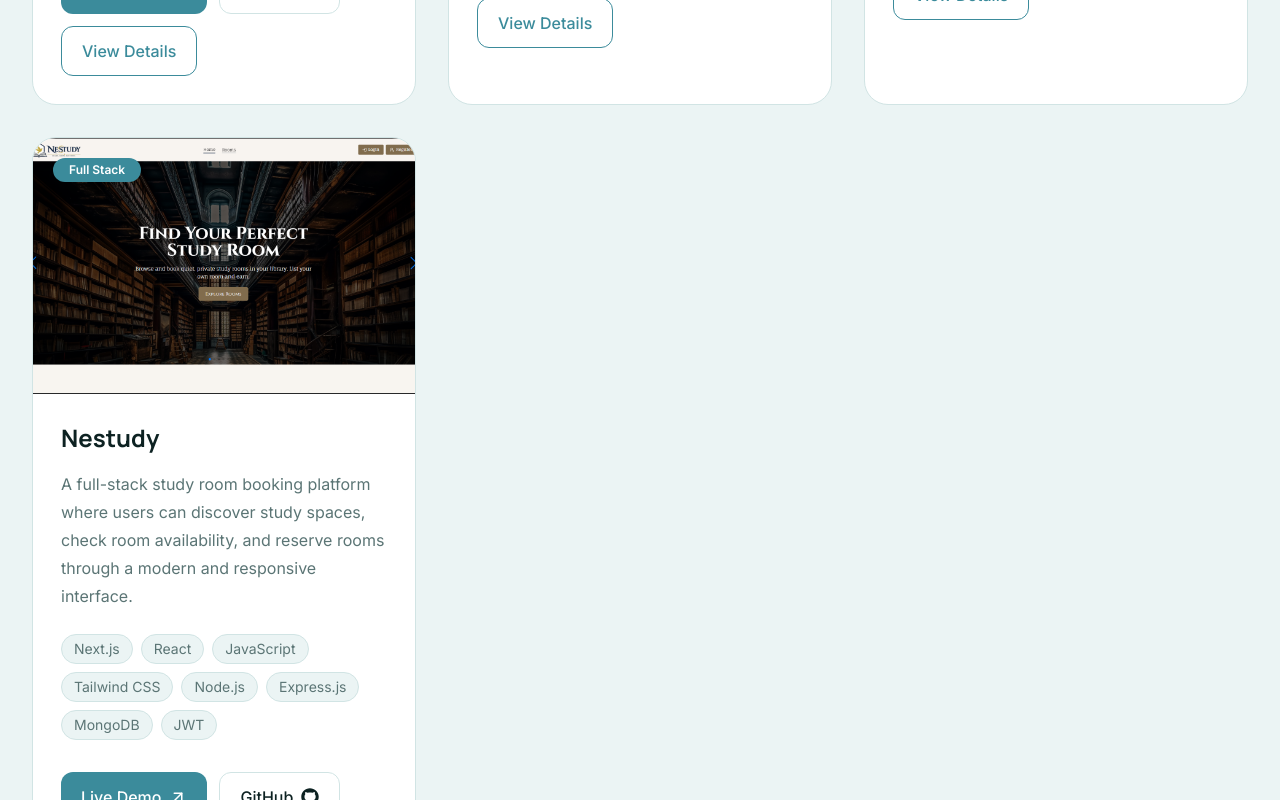
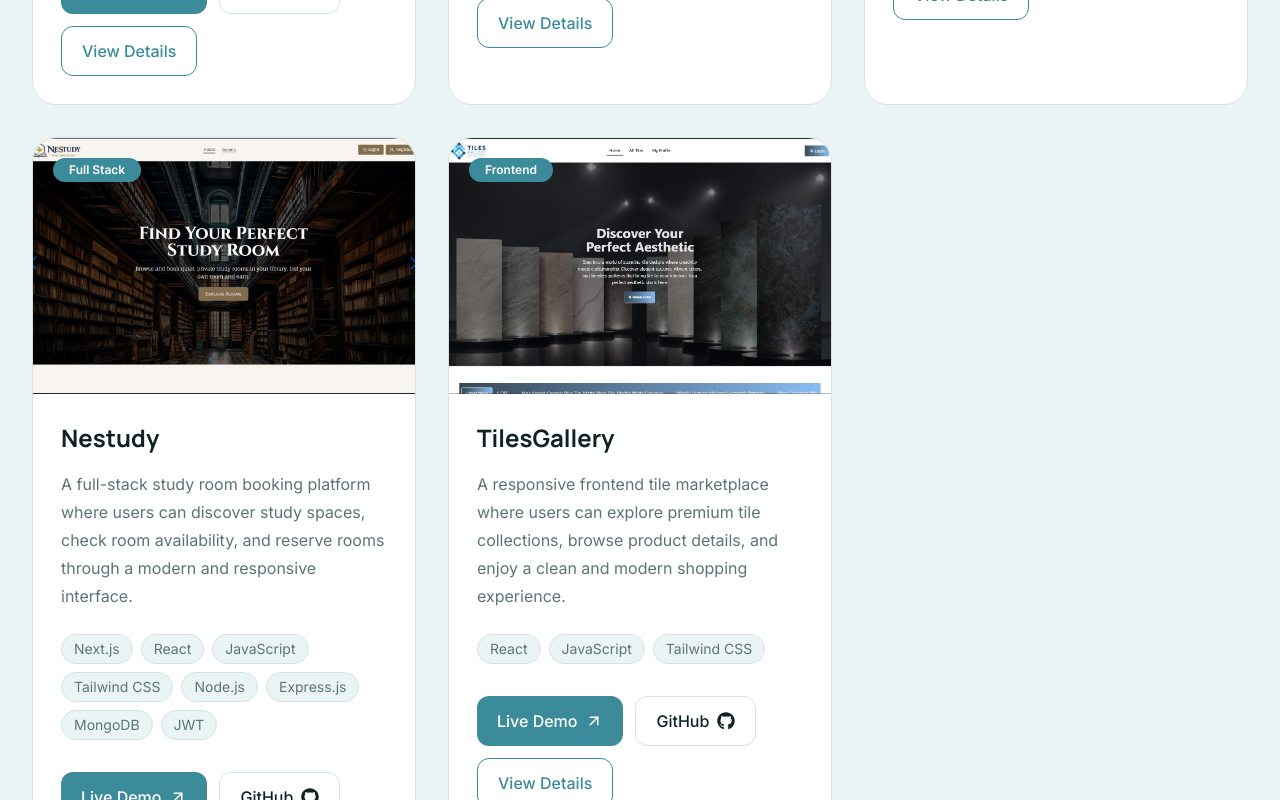
Before and after one commit to sanjana-moon/my-portfolio, a Next.js app: page /project in a window 1280 px wide. Shown: the part 1020-1820 px from the top of the page. Built offline with nearby package versions, Linux system fonts and the light colour scheme.

Commit message:
project updated

```diff
--- a/src/components/project/ProjectDetails.tsx
+++ b/src/components/project/ProjectDetails.tsx
@@ -74,6 +74,7 @@ export default function ProjectDetails({
               Frontend
             </Link>
 
+            {project.backend && (
               <Link
                 href={project.backend}
                 target="_blank"
@@ -85,6 +86,7 @@ export default function ProjectDetails({
                 />
                 Backend
               </Link>
+            )}
           </div>
         </div>
 
--- a/src/data/projects.ts
+++ b/src/data/projects.ts
@@ -4,12 +4,9 @@ const projects = [
     slug: "skillforge-ai",
     title: "SkillForge AI",
     featured: true,
-
     description:
       "An AI-powered online learning platform where students can enroll in courses, watch lessons, and receive instant guidance from an AI mentor. Instructors can create and manage courses through a dedicated dashboard.",
-
     image: "/images/SkillForge.PNG",
-
     technologies: [
       "Next.js",
       "React",
@@ -21,51 +18,36 @@ const projects = [
       "JWT",
       "Gemini AI",
     ],
-
     live: "https://skillforge-ai-eta.vercel.app/",
-
-    frontend:
-      "https://github.com/sanjana-moon/SkillForge",
-
-    backend:
-      "https://github.com/sanjana-moon/skillforge-server.git",
-
+    frontend: "https://github.com/sanjana-moon/SkillForge",
+    backend: "https://github.com/sanjana-moon/skillforge-server.git",
     category: "Full Stack",
-
     challenges: [
       {
-        problem:
-          "Handling AI API failures and model availability issues.",
+        problem: "Handling AI API failures and model availability issues.",
         solution:
           "Implemented retry logic with fallback AI models and improved API request handling.",
       },
       {
-        problem:
-          "Managing authentication and different user roles.",
+        problem: "Managing authentication and different user roles.",
         solution:
           "Built JWT-based authentication with role-based access control.",
       },
       {
-        problem:
-          "Maintaining a scalable application structure.",
+        problem: "Maintaining a scalable application structure.",
         solution:
           "Used reusable components, modular APIs, and organized project architecture.",
       },
     ],
   },
-
-
   {
     id: 2,
     slug: "dreamvenue",
     title: "DreamVenue",
     featured: true,
-
     description:
       "A full-stack venue booking platform that allows customers to browse venues, make reservations, complete payments, and manage bookings through personalized dashboards.",
-
     image: "/images/DreamVenue.PNG",
-
     technologies: [
       "Next.js",
       "React",
@@ -76,17 +58,10 @@ const projects = [
       "MongoDB",
       "JWT",
     ],
-
     live: "https://dreamvenue.vercel.app/",
-
-    frontend:
-      "https://github.com/sanjana-moon/DreamVenue.git",
-
-    backend:
-      "https://github.com/sanjana-moon/DreamVenue-server.git",
-
+    frontend: "https://github.com/sanjana-moon/DreamVenue.git",
+    backend: "https://github.com/sanjana-moon/DreamVenue-server.git",
     category: "Full Stack",
-
     challenges: [
       {
         problem:
@@ -108,19 +83,14 @@ const projects = [
       },
     ],
   },
-
-
   {
     id: 3,
     slug: "booksphere",
     title: "Booksphere",
     featured: true,
-
     description:
       "A full-stack book delivery management platform featuring authentication, role-based dashboards, Stripe payments, book management, and delivery tracking.",
-
     image: "/images/Booksphere.PNG",
-
     technologies: [
       "Next.js",
       "React",
@@ -131,27 +101,18 @@ const projects = [
       "MongoDB",
       "JWT",
     ],
-
     live: "https://booksphere-ashy.vercel.app/",
-
-    frontend:
-      "https://github.com/sanjana-moon/BookSphere.git",
-
-    backend:
-      "https://github.com/sanjana-moon/booksphere-server.git",
-
+    frontend: "https://github.com/sanjana-moon/BookSphere.git",
+    backend: "https://github.com/sanjana-moon/booksphere-server.git",
     category: "Full Stack",
-
     challenges: [
       {
-        problem:
-          "Implementing secure payment processing.",
+        problem: "Implementing secure payment processing.",
         solution:
           "Integrated Stripe payment gateway with backend verification.",
       },
       {
-        problem:
-          "Managing multiple user roles and permissions.",
+        problem: "Managing multiple user roles and permissions.",
         solution:
           "Implemented role-based authentication for different dashboard access.",
       },
@@ -163,19 +124,14 @@ const projects = [
       },
     ],
   },
-
-
   {
     id: 4,
     slug: "nestudy",
     title: "Nestudy",
     featured: false,
-
     description:
       "A full-stack study room booking platform where users can discover study spaces, check room availability, and reserve rooms through a modern and responsive interface.",
-
     image: "/images/Nestudy.PNG",
-
     technologies: [
       "Next.js",
       "React",
@@ -186,17 +142,10 @@ const projects = [
       "MongoDB",
       "JWT",
     ],
-
     live: "https://nestudy.vercel.app",
-
-    frontend:
-      "https://github.com/sanjana-moon/Nestudy",
-
-    backend:
-      "https://github.com/sanjana-moon/Nestudy-server",
-
+    frontend: "https://github.com/sanjana-moon/Nestudy",
+    backend: "https://github.com/sanjana-moon/Nestudy-server",
     category: "Full Stack",
-
     challenges: [
       {
         problem:
@@ -217,7 +166,44 @@ const projects = [
           "Used JWT authentication with protected API routes and role-based access control.",
       },
     ],
-  }
+  },
+  {
+  id: 5,
+  slug: "tilesgallery",
+  title: "TilesGallery",
+  featured: false,
+  description:
+    "A responsive frontend tile marketplace where users can explore premium tile collections, browse product details, and enjoy a clean and modern shopping experience.",
+  image: "/images/TilesGallery.PNG",
+  technologies: [
+    "React",
+    "JavaScript",
+    "Tailwind CSS",
+  ],
+  live: "https://tiles-gallery-beta.vercel.app",
+  frontend: "https://github.com/sanjana-moon/tiles-gallery.git",
+  category: "Frontend",
+  challenges: [
+    {
+      problem:
+        "Displaying a large collection of tile products in an organized way.",
+      solution:
+        "Designed reusable product cards with category filtering and responsive grid layouts.",
+    },
+    {
+      problem:
+        "Creating a consistent user experience across different screen sizes.",
+      solution:
+        "Built a fully responsive interface using Tailwind CSS and mobile-first design principles.",
+    },
+    {
+      problem:
+        "Keeping the UI clean and easy to navigate.",
+      solution:
+        "Used reusable React components and structured layouts to improve usability and maintainability.",
+    },
+  ],
+},
 ];
 
 export default projects;
```
Also changed, not shown: src/app/project/[slug]/page.tsx (+0 -9 lines), src/types/project.ts (+1 -12 lines), public/images/TilesGallery.PNG (added). Lines whose indentation alone changed are shown as unchanged.
